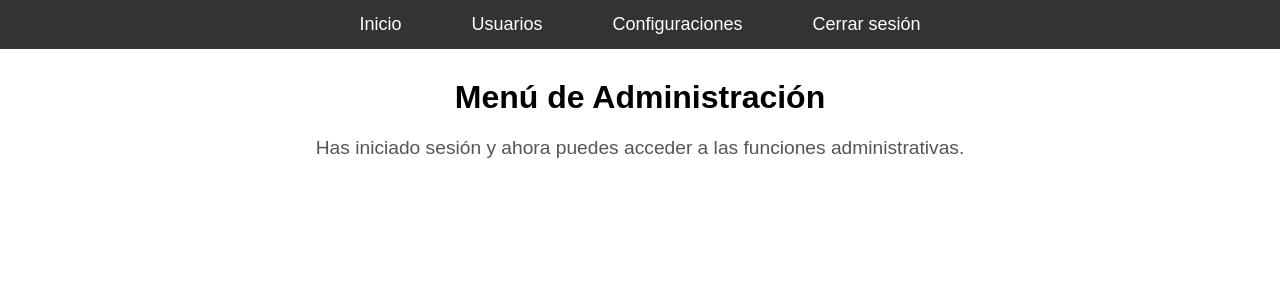
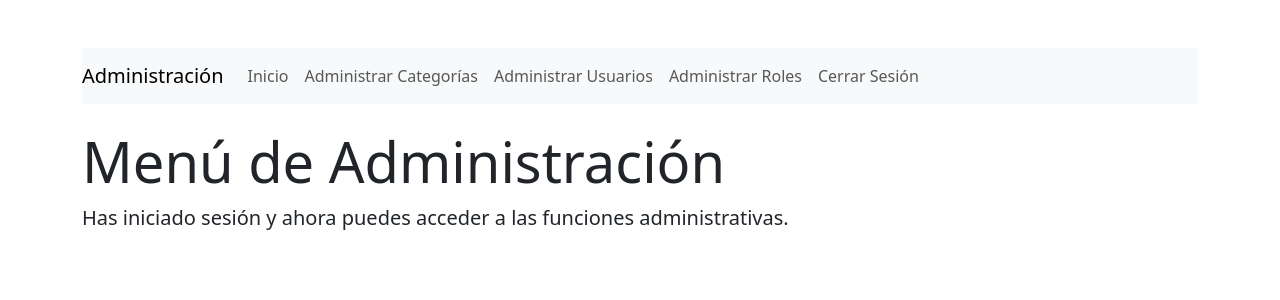
Before and after one commit to AlexZepeda19/Framework-frontend, a React (Create React App) app: page /pages/MenuAdmin in a window 1280 px wide. Shown: the top 300 px of the page. Built offline with nearby package versions, Linux system fonts and the light colour scheme.

Commit message:
Boostrap agregado.

```diff
--- a/package.json
+++ b/package.json
@@ -6,7 +6,10 @@
     "@testing-library/jest-dom": "^5.17.0",
     "@testing-library/react": "^13.4.0",
     "@testing-library/user-event": "^13.5.0",
+    "boostrap": "^2.0.0",
+    "bootstrap": "^5.3.3",
     "react": "^18.3.1",
+    "react-bootstrap": "^2.10.5",
     "react-dom": "^18.3.1",
     "react-router-dom": "^6.28.0",
     "react-scripts": "^5.0.1",
--- a/src/App.js
+++ b/src/App.js
@@ -3,6 +3,7 @@ import { BrowserRouter as Router, Route, Routes } from 'react-router-dom';
 import './App.css';
 import Login from './components/Login';
 import MenuAdmin from './pages/MenuAdmin';
+import 'bootstrap/dist/css/bootstrap.min.css';
 
 function App() {
   return (<Router>
--- a/src/components/Login.css
+++ /dev/null
@@ -1,45 +0,0 @@
-/* Estilo general para el formulario */
-form {
-    display: flex;
-    flex-direction: column;
-    align-items: center;
-    background-color: #f2f2f2;
-    padding: 20px;
-    border-radius: 10px;
-    box-shadow: 0 0 10px rgba(0, 0, 0, 0.1);
-    max-width: 400px;
-    margin: auto;
-    margin-top: 50px;
-  }
-
-  /* Estilo para las etiquetas de los inputs */
-  label {
-    margin: 10px 0 5px;
-    font-weight: bold;
-  }
-
-  /* Estilo para los inputs */
-  input[type="email"],
-  input[type="password"] {
-    padding: 10px;
-    margin-bottom: 15px;
-    border: 1px solid #ccc;
-    border-radius: 5px;
-    width: 100%;
-    box-sizing: border-box;
-  }
-
-  /* Estilo para el botón */
-  button {
-    padding: 10px 15px;
-    color: white;
-    background-color: #4CAF50;
-    border: none;
-    border-radius: 5px;
-    cursor: pointer;
-    transition: background-color 0.3s ease;
-  }
-
-  button:hover {
-    background-color: #45a049;
-  }
--- a/src/components/Login.jsx
+++ b/src/components/Login.jsx
@@ -1,6 +1,6 @@
 import React, { useState } from 'react';
 import { useNavigate } from 'react-router-dom';
-import './Login.css'
+
 
 const Login = () => {
   const [email, setEmail] = useState('');
@@ -43,29 +43,19 @@ const Login = () => {
   };
 
   return (
-    <form onSubmit={handleSubmit}>
-      <label htmlFor="email">Email:</label>
-      <input
-        type="email"
-        id="email"
-        value={email}
-        onChange={(e) => setEmail(e.target.value)}
-        required
-      />
-      <br />
-
-      <label htmlFor="password">Contraseña:</label>
-      <input
-        type="password"
-        id="password"
-        value={password}
-        onChange={(e) => setPassword(e.target.value)}
-        required
-      />
-      <br />
-
-      <button type="submit">Iniciar Sesión</button>
-    </form>
+    <div className="container mt-5">
+      <form onSubmit={handleSubmit} className="border p-4 shadow-sm rounded">
+        <div className="form-group">
+          <label htmlFor="email">Email:</label>
+          <input type="email" id="email" value={email} onChange={(e) => setEmail(e.target.value)} required className="form-control" />
+        </div>
+        <div className="form-group">
+          <label htmlFor="password">Contraseña:</label>
+          <input type="password" id="password" value={password} onChange={(e) => setPassword(e.target.value)} required className="form-control" />
+        </div>
+        <button type="submit" className="btn btn-primary">Iniciar Sesión</button>
+      </form>
+    </div>
   );
 };
 
--- a/src/pages/MenuAdmin.css
+++ /dev/null
@@ -1,55 +0,0 @@
-/* Estilos para el contenedor principal */
-.menu-container {
-    font-family: Arial, sans-serif;
-    margin: 0;
-    padding: 0;
-}
-
-/* Estilos para el Navbar */
-.navbar {
-    background-color: #333;
-    overflow: hidden;
-}
-
-/* Estilos para los elementos de la lista del navbar */
-.navbar ul {
-    list-style-type: none;
-    margin: 0;
-    padding: 0;
-    display: flex;
-    justify-content: center;
-}
-
-/* Estilos para los enlaces del navbar */
-.navbar li {
-    margin: 0 15px;
-}
-
-.navbar a {
-    text-decoration: none;
-    color: white;
-    font-size: 18px;
-    padding: 14px 20px;
-    display: block;
-    text-align: center;
-}
-
-.navbar a:hover {
-    background-color: #575757;
-}
-
-/* Estilos para el título */
-h1 {
-    text-align: center;
-    color: black;
-    margin-top: 30px;
-    font-size: 2em;
-}
-
-/* Estilos para el párrafo */
-p {
-    text-align: center;
-    color: #555;
-    font-size: 1.2em;
-    margin-top: 10px;
-}
--- a/src/pages/MenuAdmin.jsx
+++ b/src/pages/MenuAdmin.jsx
@@ -1,21 +1,25 @@
 import React from 'react';
-import './MenuAdmin.css'; // Asegúrate de importar el archivo CSS
 
 const MenuAdmin = () => {
-    return (
-        <div className="menu-container">
-            <nav className="navbar">
-                <ul>
-                    <li><a href="/home">Inicio</a></li>
-                    <li><a href="/users">Usuarios</a></li>
-                    <li><a href="/settings">Configuraciones</a></li>
-                    <li><a href="/logout">Cerrar sesión</a></li>
+    return (<div className="container mt-5">
+        <nav className="navbar navbar-expand-lg navbar-light bg-light mb-4">
+            <a className="navbar-brand" href="/">Administración</a>
+            <button className="navbar-toggler" type="button" data-toggle="collapse" data-target="#navbarNav" aria-controls="navbarNav" aria-expanded="false" aria-label="Toggle navigation">
+                <span className="navbar-toggler-icon"></span> </button> <div className="collapse navbar-collapse" id="navbarNav">
+                <ul className="navbar-nav"> <li className="nav-item"> <a className="nav-link" href="/Home">Inicio</a> </li>
+                    <li className="nav-item"> <a className="nav-link" href="/Categorias">Administrar Categorías</a> </li>
+                    <li className="nav-item"> <a className="nav-link" href="/Usuarios">Administrar Usuarios</a> </li>
+                    <li className="nav-item"> <a className="nav-link" href="/Roles">Administrar Roles</a> </li>
+                    <li className="nav-item"> <a className="nav-link" href="/Logout">Cerrar Sesión</a> </li>
                 </ul>
-            </nav>
-            <h1>Menú de Administración</h1>
-            <p>Has iniciado sesión y ahora puedes acceder a las funciones administrativas.</p>
+            </div>
+        </nav>
+        <div className="jumbotron">
+            <h1 className="display-4">Menú de Administración</h1>
+            <p className="lead">Has iniciado sesión y ahora puedes acceder a las funciones administrativas.</p>
         </div>
-    );
+    </div>);
 };
 
+
 export default MenuAdmin;
```
Also changed, not shown: 1 other file (tests, documents, lock files or other folders).
